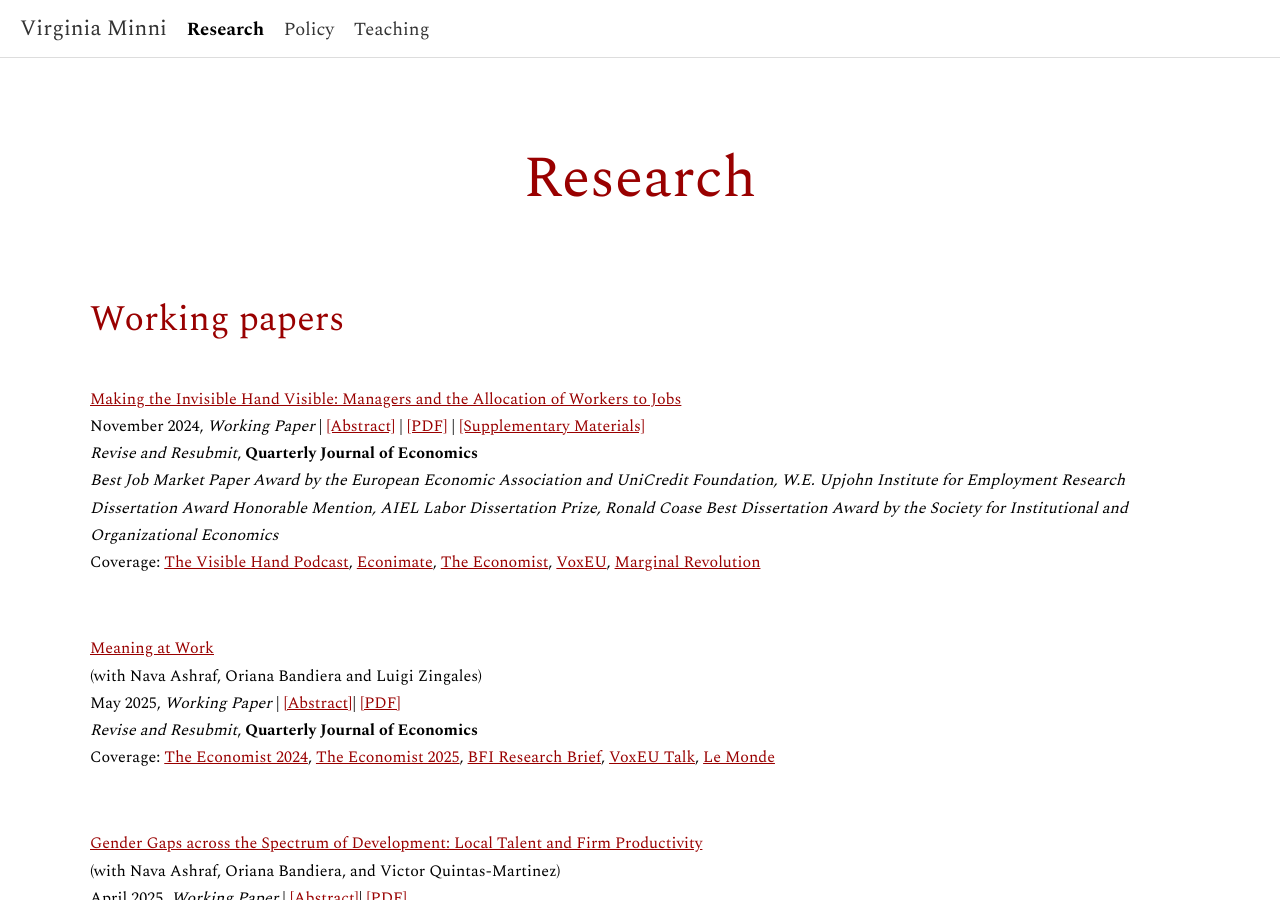
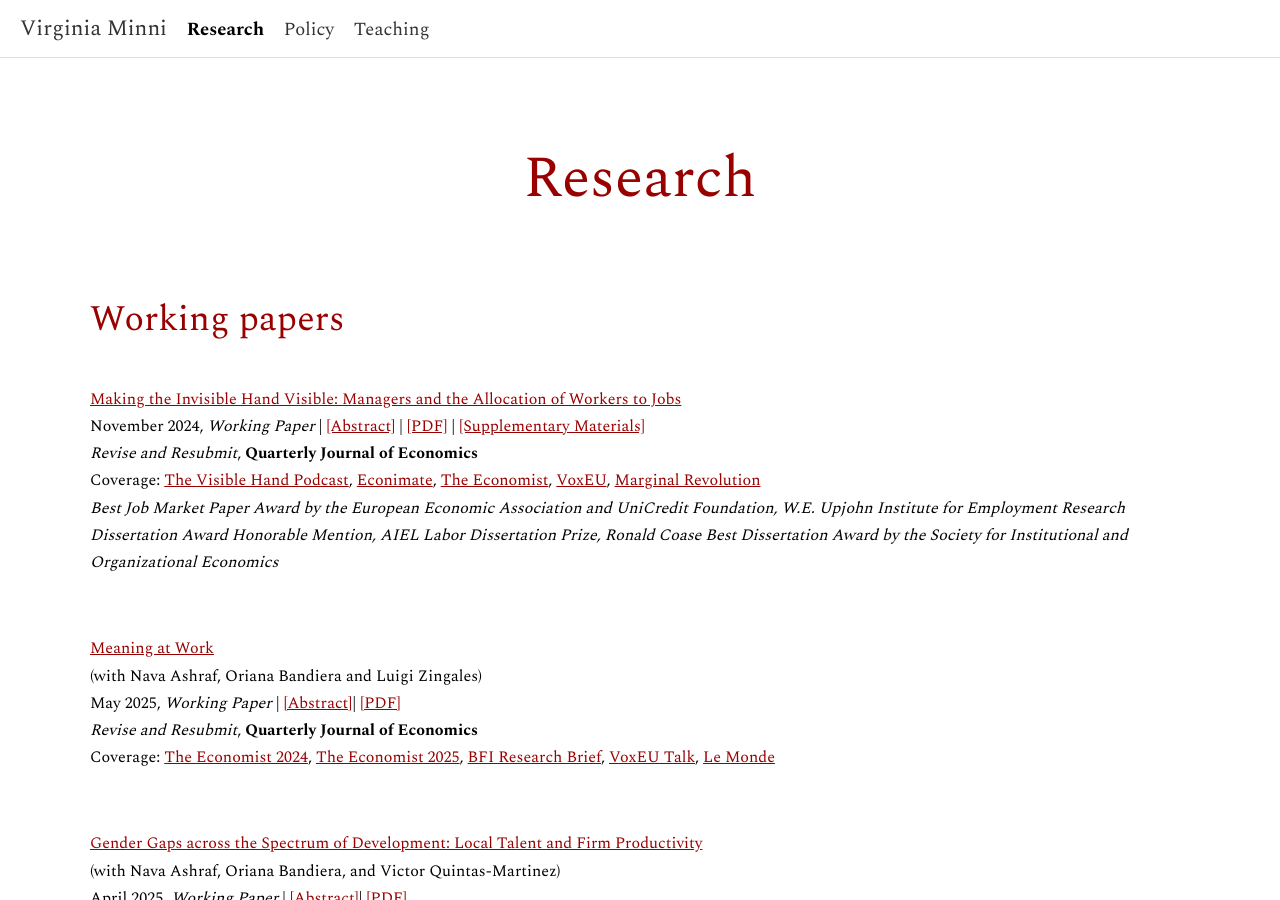
Before and after one commit to virginiaminni/virginiaminni.github.io, a Jekyll site: the page built from research.md, in a window 1280 px wide and 900 px high. Built offline with Jekyll 4.4.1, drawn with Linux system fonts in a browser that asks for light colours.

```diff
--- a/research.md
+++ b/research.md
@@ -11,8 +11,8 @@ permalink: /research/
 <a href="/assets/files/Minni_JMP.pdf" target="_blank" rel="noopener noreferrer">Making the Invisible Hand Visible: Managers and the Allocation of Workers to Jobs</a> <br>
 November 2024, *Working Paper* |  <a href="#" class="toggle-abstract" data-target="abstract-1" style="text-decoration: underline; color: #990000;">[Abstract]</a> | <a href="/assets/files/Minni_JMP.pdf" target="_blank" rel="noopener noreferrer">[PDF]</a> | <a href="/assets/files/Minni_Managers_Supplementary.pdf" target="_blank" rel="noopener noreferrer">[Supplementary Materials]</a> <br>
 *Revise and Resubmit*, **Quarterly Journal of Economics** <br>
+Coverage: <a href="https://www.thevisiblehand.uk/episodes/episode-54" target="_blank" rel="noopener noreferrer">The Visible Hand Podcast</a>, <a href="https://www.youtube.com/watch?v=83ivIJCi2bQ&feature=youtu.be" target="_blank" rel="noopener noreferrer">Econimate</a>, <a href="https://www.economist.com/business/2024/03/21/the-secret-to-career-success-may-well-be-off-to-the-side" target="_blank" rel="noopener noreferrer">The Economist</a>,  <a href="https://cepr.org/voxeu/columns/good-managers-better-matches-job-allocation-effects-worker-productivity" target="_blank" rel="noopener noreferrer">VoxEU</a>, <a href="https://marginalrevolution.com/marginalrevolution/2025/06/the-value-of-good-management-and-also-talent-allocation.html?utm_source=rss&utm_medium=rss&utm_campaign=the-value-of-good-management-and-also-talent-allocation" target="_blank" rel="noopener noreferrer">Marginal Revolution</a>  <br>
 *Best Job Market Paper Award by the European Economic Association and UniCredit Foundation, W.E. Upjohn Institute for Employment Research Dissertation Award Honorable Mention, AIEL Labor Dissertation Prize, Ronald Coase Best Dissertation Award by the Society for Institutional and Organizational Economics* <br>
-Coverage: <a href="https://www.thevisiblehand.uk/episodes/episode-54" target="_blank" rel="noopener noreferrer">The Visible Hand Podcast</a>, <a href="https://www.youtube.com/watch?v=83ivIJCi2bQ&feature=youtu.be" target="_blank" rel="noopener noreferrer">Econimate</a>, <a href="https://www.economist.com/business/2024/03/21/the-secret-to-career-success-may-well-be-off-to-the-side" target="_blank" rel="noopener noreferrer">The Economist</a>,  <a href="https://cepr.org/voxeu/columns/good-managers-better-matches-job-allocation-effects-worker-productivity" target="_blank" rel="noopener noreferrer">VoxEU</a>, <a href="https://marginalrevolution.com/marginalrevolution/2025/06/the-value-of-good-management-and-also-talent-allocation.html?utm_source=rss&utm_medium=rss&utm_campaign=the-value-of-good-management-and-also-talent-allocation" target="_blank" rel="noopener noreferrer">Marginal Revolution</a>  <br>
 <div id="abstract-1" style="display: none; margin-top: 10px;">
  <em>Abstract:</em> Why do managers matter for firm performance? This paper provides evidence of the critical role of managers in matching workers to jobs within the firm using the universe of personnel records from a large multinational firm. The data covers 200,000 white-collar workers and 30,000 managers over 10 years in 100 countries. I identify good managers as the top 30% by their speed of promotion and leverage exogenous variation induced by the rotation of managers across teams. I find that good managers cause workers to reallocate within the firm through lateral and vertical transfers. This leads to large and persistent gains in workers’ career progression and productivity. Seven years after the manager transition, workers earn 30% more and perform better on objective performance measures. My results imply that the visible hands of managers match workers’ specific skills to specialized jobs, leading to an improvement in the productivity of existing workers that outlasts the managers’ time at the firm.
  </div>
```
